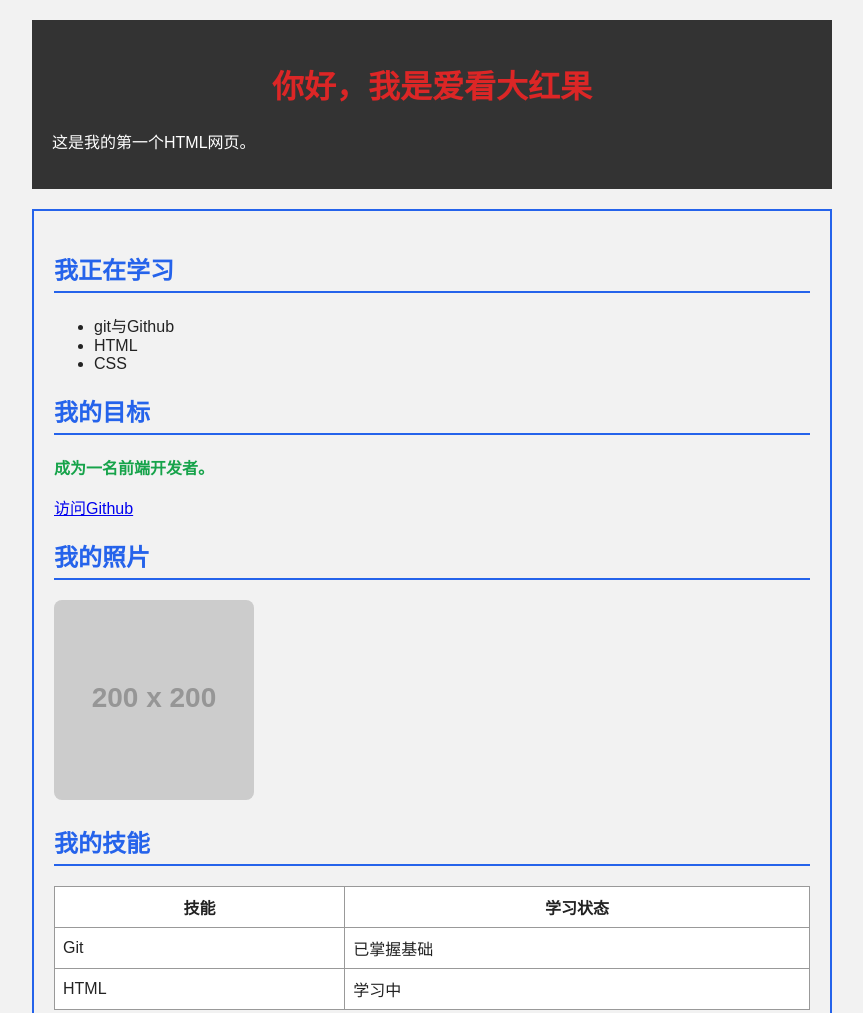
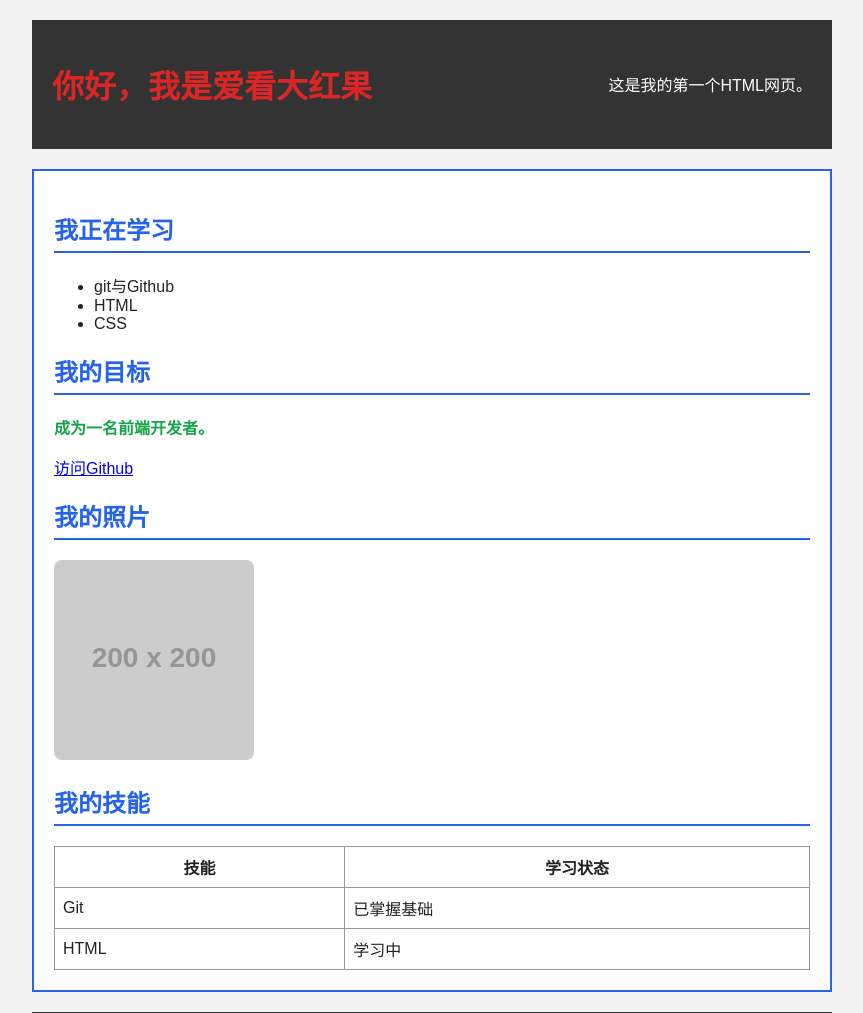
Before and after one commit to ningyangyu/frontend-practice, a plain HTML site: page index.html in a window 1280 px wide. Shown: the top 1013 px of the page, without its empty margins (208-1071 px from the left). Drawn offline with Linux system fonts and the light colour scheme; placeholder pictures from the web are drawn by us.

Commit message:
修改错误

```diff
--- a/style.css
+++ b/style.css
@@ -68,8 +68,13 @@ a:hover {
 }
 
 main {
-	backgroud-color:white;
+	background-color:white;
 	padding: 20px;
 	border:2px solid #2563eb;
 	margin-top: 20px;
 }
+header {
+	display: flex;
+	justify-content: space-between;
+	align-items: center;
+}
```
